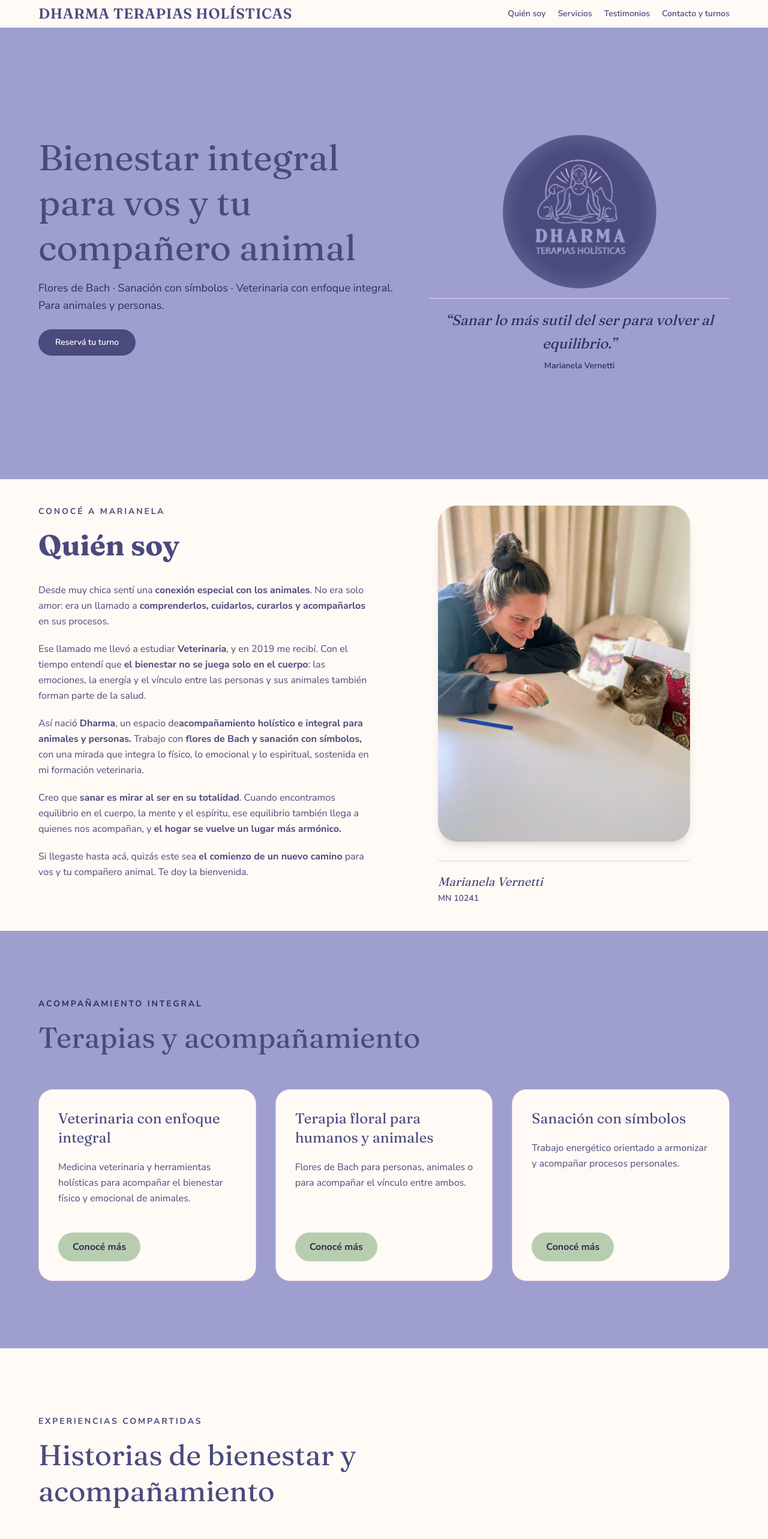
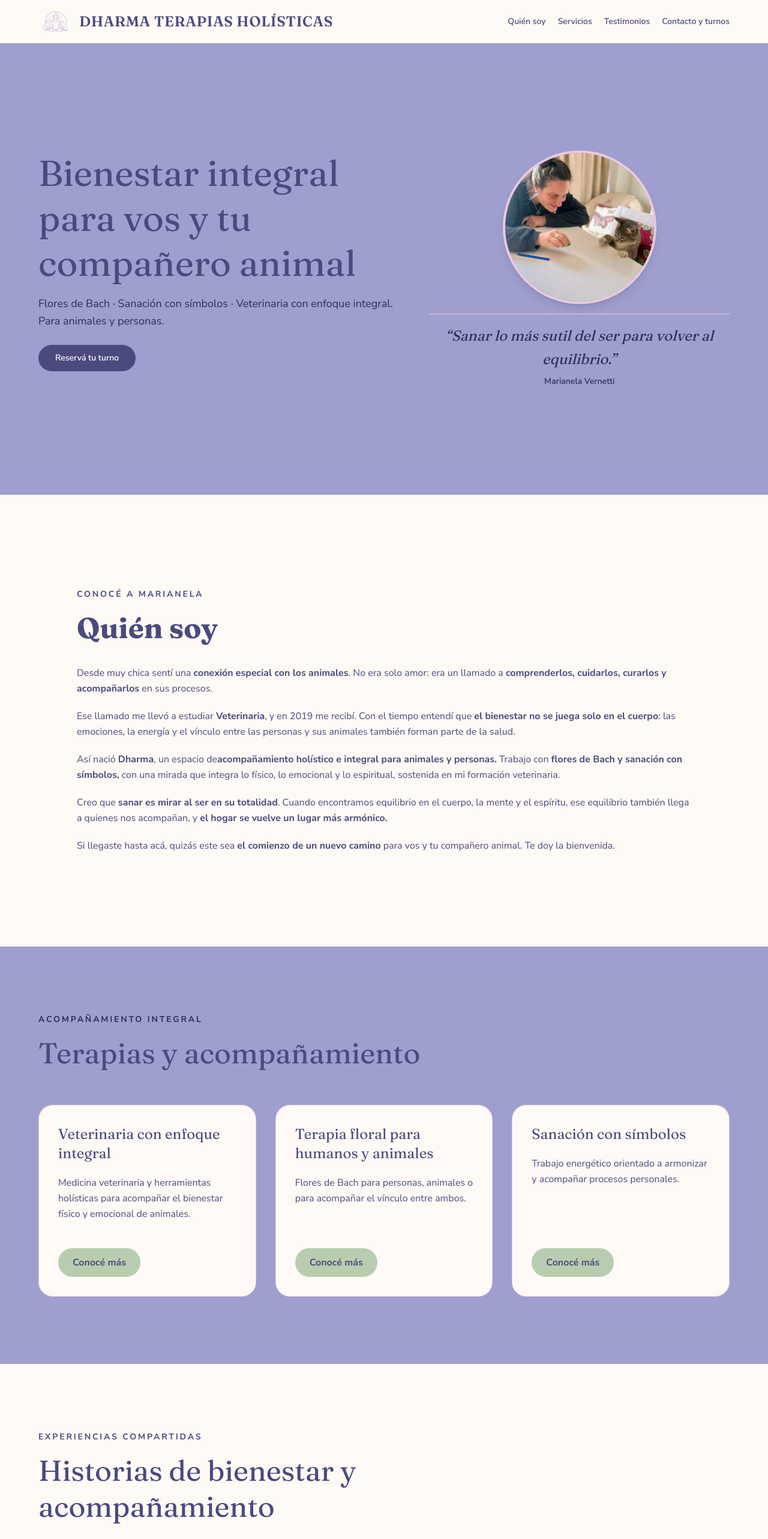
Before and after one commit to Sergio-perez77/dharma-web, a Next.js app: page / in a window 1280 px wide. Shown: the top 2566 px of the page at 60% size. Built offline with nearby package versions, Linux system fonts and the light colour scheme.

Commit message:
agrego imagenes

```diff
--- a/app/page.tsx
+++ b/app/page.tsx
@@ -1,4 +1,5 @@
 import Image from "next/image";
+import Link from "next/link";
 import Testimonials from "./components/Testimonials";
 
 const WHATSAPP_URL = "https://wa.me/5491156902502";
@@ -7,10 +8,15 @@ export default function Home() {
   return (
     <main>
       <header className="flex flex-col items-center gap-0 bg-[#FFFAF5] px-5 py-2 sm:px-6 md:flex-row md:justify-between md:gap-2 md:px-16">
-        <a
-          href="#inicio"
-          className="flex items-center gap-3"
-        >
+        <a href="#inicio" className="flex items-center gap-3">
+          <Image
+            src="/images/InShot-dharma.png"
+            alt="Logo DHARMA"
+            width={150}
+            height={80}
+            priority
+            className="h-14 w-auto object-contain"
+          />
           <span className="font-serif text-lg font-semibold leading-tight tracking-wide text-[#4B4A7E] sm:text-xl md:text-2xl">
             DHARMA TERAPIAS HOLÍSTICAS
           </span>
@@ -51,20 +57,14 @@ export default function Home() {
             </div>
 
             <div className="mx-auto flex w-full max-w-[420px] flex-col items-center md:max-w-none">
-                <div
-                    className="flex h-64 w-64 shrink-0 items-center justify-center rounded-full p-0"
-                    style={{
-                      background:
-                        "radial-gradient(circle, rgba(75,74,126,1) 0%, rgba(75,74,126,1) 55%, rgba(75,74,126,0.85) 68%, rgba(75,74,126,0.35) 85%, rgba(158,159,207,0) 100%)",
-                    }}
-                  >
+                <div className="h-64 w-64 shrink-0 overflow-hidden rounded-full border-4 border-[#EBC9DD] shadow-lg">
                   <Image
-                      src="/images/dharma-completo.png"
-                      alt="Logo Dharma"
-                      width={700}
-                      height={700}
+                    src="/images/imagen-marianela-y-gato.jpeg"
+                    alt="Marianela junto a su gato"
+                    width={900}
+                    height={1100}
                     priority
-                      className="h-56 w-56 object-contain"
+                    className="h-full w-full object-cover"
                   />
                 </div>
 
@@ -85,7 +85,7 @@ export default function Home() {
         id="quien-soy"
         className="flex min-h-[calc(100svh-47px)] items-center bg-[#FFFAF5] px-5 py-8 sm:px-6 sm:py-10 md:px-16 md:py-10"
       >
-            <div className="mx-auto grid w-full max-w-6xl gap-10 sm:gap-12 md:grid-cols-2 md:items-start">
+            <div className="mx-auto grid w-full max-w-5xl gap-10 sm:gap-12 md:grid-cols-1 md:items-start">
               <div>
                 <p className="mb-4 font-sans text-sm font-bold uppercase tracking-[0.2em] text-[#4B4A7E]">
                   Conocé a Marianela
@@ -135,24 +135,7 @@ export default function Home() {
 
               </div>
 
-              <div className="mx-auto w-full max-w-[420px]">
-                <Image
-                  src="/images/imagen-marianela-y-gato.jpeg"
-                  alt="Marianela junto a su gato"
-                  width={900}
-                  height={1100}
-                  className="h-auto w-full rounded-[2rem] object-cover shadow-lg"
-                />
 
-                <div className="mt-8 border-t border-[#EBC9DD] pt-5">
-                  <p className="font-serif text-xl italic text-[#4B4A7E]">
-                    Marianela Vernetti
-                  </p>
-                  <p className="mt-1 font-sans text-sm font-semibold text-[#4B4A7E]">
-                    MN 10241
-                  </p>
-                </div>
-              </div>
             </div>
         </section>
 
@@ -182,24 +165,12 @@ export default function Home() {
                   el bienestar físico y emocional de animales.
                 </p>
 
-                <details className="mt-auto">
-                  <summary className="inline-block cursor-pointer list-none rounded-full bg-[#B8CDB0] px-6 py-3 font-sans font-bold text-[#2E2D55]">
+                <Link
+                  href="/servicios/veterinaria-con-enfoque-integral"
+                  className="mt-auto inline-block w-fit rounded-full bg-[#B8CDB0] px-6 py-3 font-sans font-bold text-[#2E2D55] transition hover:bg-[#A5BE9C]"
+                >
                   Conocé más
-                  </summary>
-
-                  <div className="mt-5 border-t border-[#EBC9DD] pt-5 font-sans leading-relaxed text-[#4B4A7E]">
-                    <p>
-                      Atención veterinaria que integra la medicina convencional con
-                      herramientas holísticas, contemplando el bienestar físico y emocional
-                      de cada animal.
-                    </p>
-
-                    <p className="mt-4">
-                      Modalidad presencial a domicilio en CABA y online. Fuera de CABA,
-                      atención online.
-                    </p>
-                  </div>
-                </details>
+                </Link>
               </article>
 
               <article className="flex flex-col rounded-3xl border border-[#EBC9DD] bg-[#FFFAF5] p-6 sm:p-8">
@@ -212,26 +183,12 @@ export default function Home() {
                   vínculo entre ambos.
                 </p>
 
-                <details className="mt-auto">
-                  <summary className="inline-block cursor-pointer list-none rounded-full bg-[#B8CDB0] px-6 py-3 font-sans font-bold text-[#2E2D55]">
+                <Link
+                  href="/servicios/terapia-floral"
+                  className="mt-auto inline-block w-fit rounded-full bg-[#B8CDB0] px-6 py-3 font-sans font-bold text-[#2E2D55] transition hover:bg-[#A5BE9C]"
+                >
                   Conocé más
-                  </summary>
-
-                  <div className="mt-5 border-t border-[#EBC9DD] pt-5 font-sans leading-relaxed text-[#4B4A7E]">
-                    <p>
-                      Terapia floral con Flores de Bach para acompañar a una persona,
-                      a un animal o a ambos, contemplando también el vínculo entre ellos.
-                    </p>
-
-                    <p className="mt-4">
-                      La propuesta incluye sesiones y un mensaje final a modo de oráculo.
-                    </p>
-
-                    <p className="mt-4">
-                      Modalidad online.
-                    </p>
-                  </div>
-                </details>
+                </Link>
               </article>
 
               <article className="flex flex-col rounded-3xl border border-[#EBC9DD] bg-[#FFFAF5] p-6 sm:p-8">
@@ -244,22 +201,12 @@ export default function Home() {
                   personales.
                 </p>
 
-                <details className="mt-auto">
-                  <summary className="inline-block cursor-pointer list-none rounded-full bg-[#B8CDB0] px-6 py-3 font-sans font-bold text-[#2E2D55]">
+                <Link
+                  href="/servicios/sanacion-con-simbolos"
+                  className="mt-auto inline-block w-fit rounded-full bg-[#B8CDB0] px-6 py-3 font-sans font-bold text-[#2E2D55] transition hover:bg-[#A5BE9C]"
+                >
                   Conocé más
-                  </summary>
-
-                  <div className="mt-5 border-t border-[#EBC9DD] pt-5 font-sans leading-relaxed text-[#4B4A7E]">
-                    <p>
-                      Trabajo energético con símbolos orientado a armonizar,
-                      desbloquear y ordenar procesos.
-                    </p>
-
-                    <p className="mt-4">
-                      Modalidad online.
-                    </p>
-                  </div>
-                </details>
+                </Link>
               </article>
             </div>
           </div>
```
Also changed, not shown: public/images/marianela-quien-soy.jpeg (added). Lines whose indentation alone changed are shown as unchanged.
